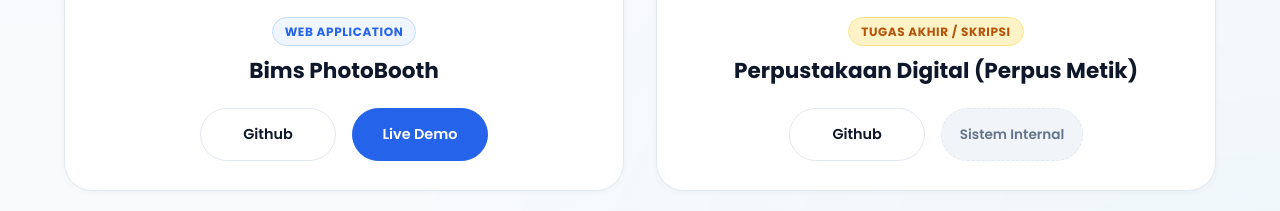
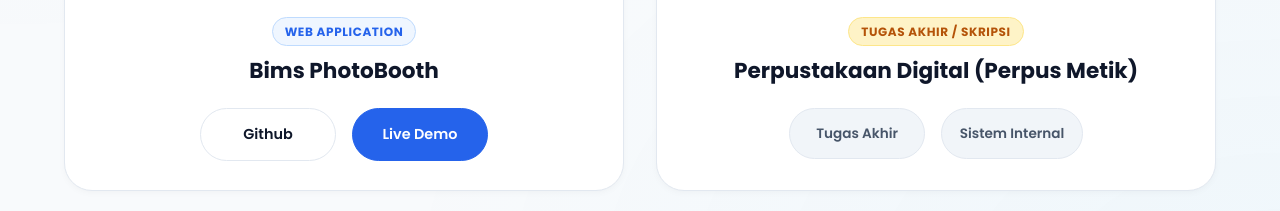
Before and after one commit to Bimaaditiya/Portofolioo, a plain HTML site: page index.html in a window 1280 px wide. Shown: the part 4506-4717 px from the top of the page. Drawn offline with Linux system fonts and the light colour scheme.

Commit message:
Update Perpus Metik project: remove GitHub link and set as internal thesis project

```diff
--- a/index.html
+++ b/index.html
@@ -500,17 +500,15 @@
             </div>
             <h2 class="project-title">Perpustakaan Digital (Perpus Metik)</h2>
             <div class="btn-container">
-              <a
-                href="https://github.com/Bimaaditiya"
-                target="_blank"
-                rel="noopener noreferrer"
-                class="btn project-btn"
-              >
-                Github
-              </a>
               <span
                 class="btn project-btn project-btn-disabled"
-                title="Sistem Informasi Berjalan pada Jaringan Lokal Sekolah (On-Premise)"
+                title="Sistem Informasi Tugas Akhir Skripsi Sarjana Sistem Informasi"
+              >
+                Tugas Akhir
+              </span>
+              <span
+                class="btn project-btn project-btn-disabled"
+                title="Sistem berjalan pada jaringan internal lokal sekolah (On-Premise)"
               >
                 Sistem Internal
               </span>
--- a/style.css
+++ b/style.css
@@ -942,16 +942,17 @@ article p {
 
 .project-btn-disabled {
   background: var(--bg-card-alt);
-  color: var(--text-light);
-  border: 1px dashed var(--border-color);
+  color: var(--text-muted);
+  border: 1px solid var(--border-color);
   cursor: default;
   font-size: 0.85rem;
   padding: 0.85rem 1.1rem;
+  user-select: none;
 }
 
 .project-btn-disabled:hover {
   background: var(--bg-card-alt);
-  color: var(--text-light);
+  color: var(--text-muted);
   border-color: var(--border-color);
   box-shadow: none;
   transform: none;
```
